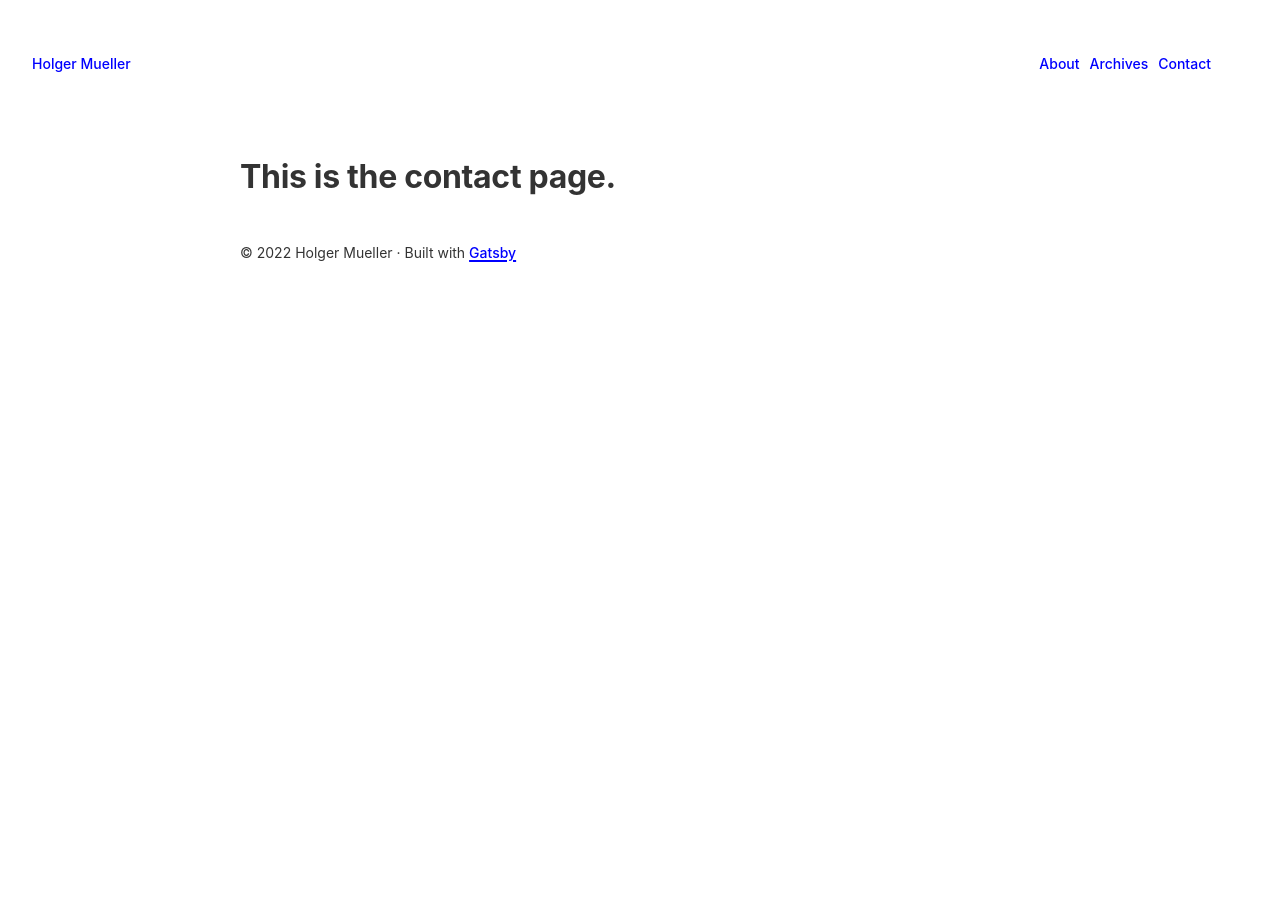
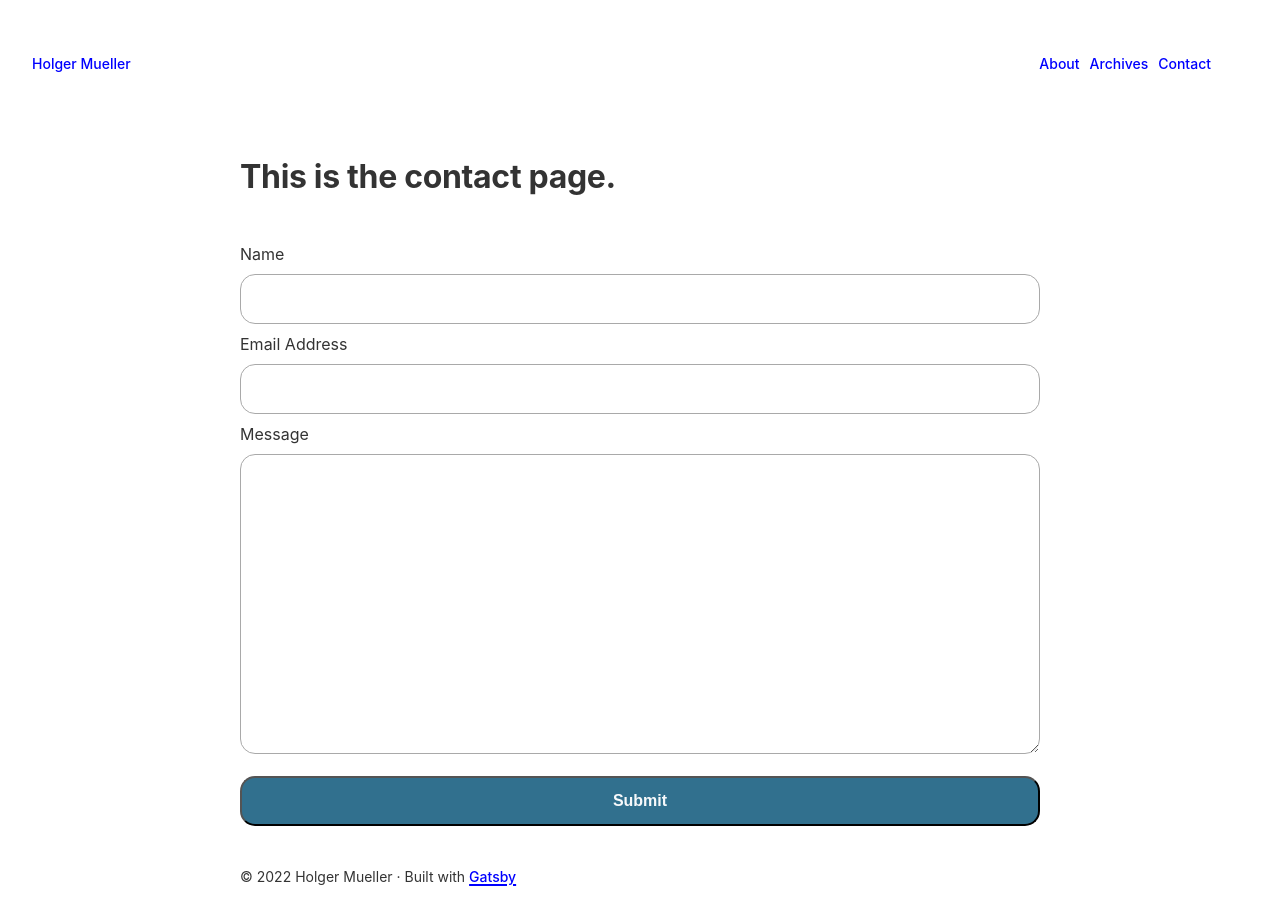
Before and after one commit to Holgermueller/techblog, a Gatsby site: page /Contact in a window 1280 px wide. Before the commit the page ends 800 px from the top, so only its background shows below. Built offline with nearby package versions, Linux system fonts and the light colour scheme; Gatsby itself is replaced by a stand-in of ours.

Commit message:
added formspree form to contact page

```diff
--- /dev/null
+++ b/src/components/contact-form.js
@@ -0,0 +1,81 @@
+import * as React from "react"
+import { useForm, ValidationError } from "@formspree/react"
+
+export default function ContactForm() {
+  const [state, handleSubmit] = useForm("xknydakw")
+
+  if (state.succeeded) {
+    return <p>Thanks for your submission!</p>
+  }
+
+  return (
+    <form onSubmit={handleSubmit} action="https://formspree.io/f/xknydakw">
+      <label htmlFor="name">Name</label>
+      <input
+        style={{
+          width: `100%`,
+          height: `50px`,
+          border: `1px solid darkgray`,
+          borderRadius: `15px`,
+          margin: `8px auto`,
+          paddingLeft: `8px`,
+          zIndex: `1`,
+        }}
+        id="name"
+        type="name"
+        name="name"
+      />
+      <ValidationError prefix="Email" field="email" errors={state.errors} />
+
+      <label htmlFor="email">Email Address</label>
+      <input
+        style={{
+          width: `100%`,
+          height: `50px`,
+          border: `1px solid darkgray`,
+          borderRadius: `15px`,
+          margin: `8px auto`,
+          paddingLeft: `8px`,
+          zIndex: `1`,
+        }}
+        id="email"
+        type="email"
+        name="email"
+      />
+      <ValidationError prefix="Email" field="email" errors={state.errors} />
+
+      <label htmlFor="message">Message</label>
+      <textarea
+        style={{
+          width: `100%`,
+          height: `300px`,
+          margin: `8px auto`,
+          border: `1px solid darkgray`,
+          borderRadius: `15px`,
+          padding: `4px`,
+        }}
+        id="message"
+        name="message"
+      />
+      <ValidationError prefix="Message" field="message" errors={state.errors} />
+
+      <button
+        style={{
+          width: `100%`,
+          height: `50px`,
+          margin: `8px auto`,
+          color: ` #f7f9fb`,
+          fontSize: `1rem`,
+          fontWeight: `bold`,
+          borderRadius: `15px`,
+          backgroundColor: `#31708e`,
+        }}
+        type="submit"
+        disabled={state.submitting}
+      >
+        Submit
+      </button>
+      <ValidationError errors={state.errors} />
+    </form>
+  )
+}
--- a/src/pages/Contact.js
+++ b/src/pages/Contact.js
@@ -1,11 +1,13 @@
 import * as React from "react"
 import Layout from "../components/layout"
 import Seo from "../components/seo"
+import ContactForm from "../components/contact-form"
 
 const ContactPage = () => (
   <Layout>
     <Seo title="Contact" />
     <h1>This is the contact page.</h1>
+    <ContactForm />
   </Layout>
 )
 
```
